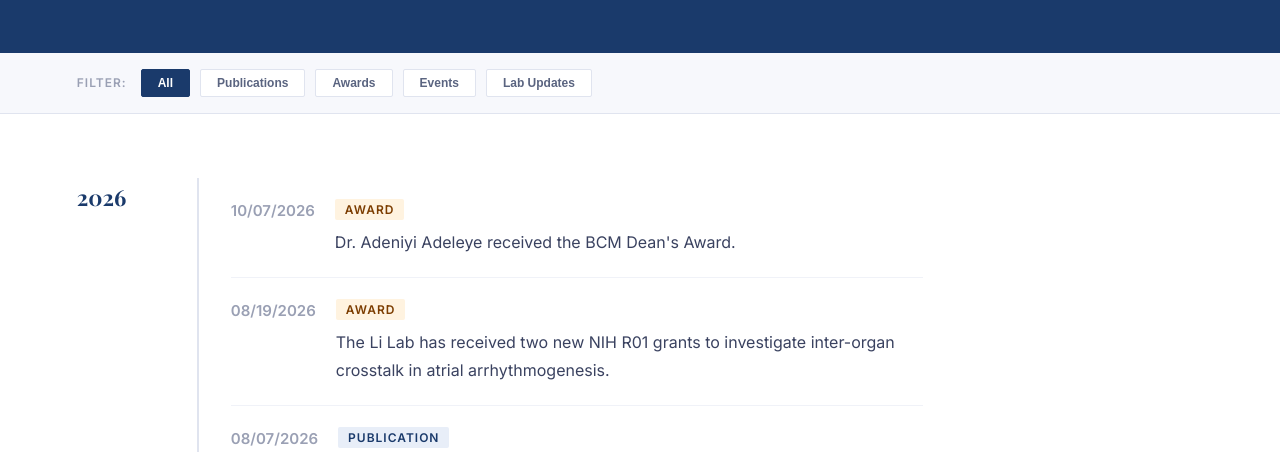
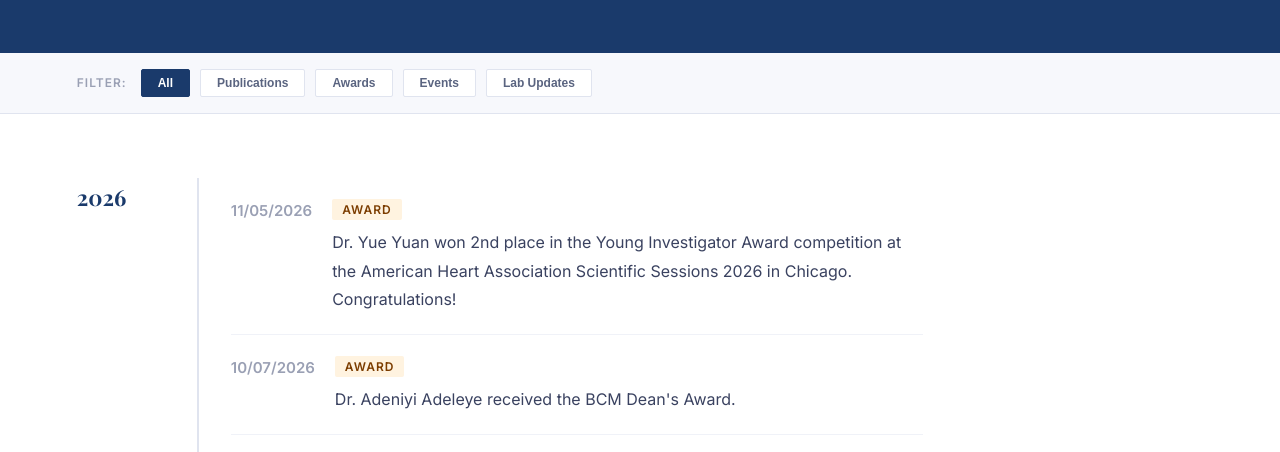
Before and after one commit to naligithub/li-lab-website, a plain HTML site: page news.html in a window 1280 px wide. Shown: the part 294-746 px from the top of the page. Drawn offline with nearby package versions, Linux system fonts and the light colour scheme; a web font is replaced by a local one.

Commit message:
Add files via upload

```diff
--- a/news.html
+++ b/news.html
@@ -105,6 +105,13 @@ footer { background: #1a3a6b; color: rgba(255,255,255,0.8); padding: 56px 6vw 32
     <div class="year-group">
       <div class="year-label">2026</div>
       <div class="year-items">
+        <div class="news-item">
+          <div class="news-date">11/05/2026</div>
+          <div class="news-body">
+            <span class="cat-badge" style="color:#7c3d00;background:#fff3e0;">Award</span>
+            <div class="news-text">Dr. Yue Yuan won 2nd place in the Young Investigator Award competition at the American Heart Association Scientific Sessions 2026 in Chicago. Congratulations!</div>
+          </div>
+        </div>
         <div class="news-item">
           <div class="news-date">10/07/2026</div>
           <div class="news-body">
```
